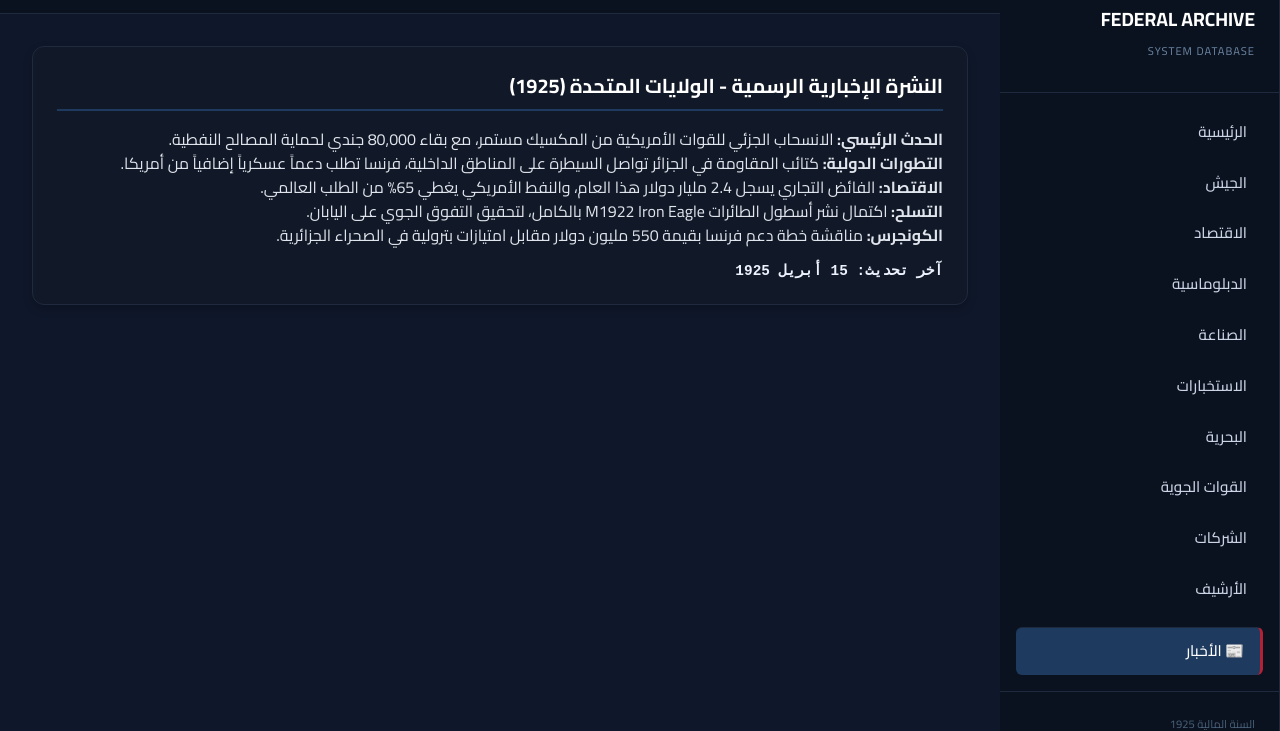
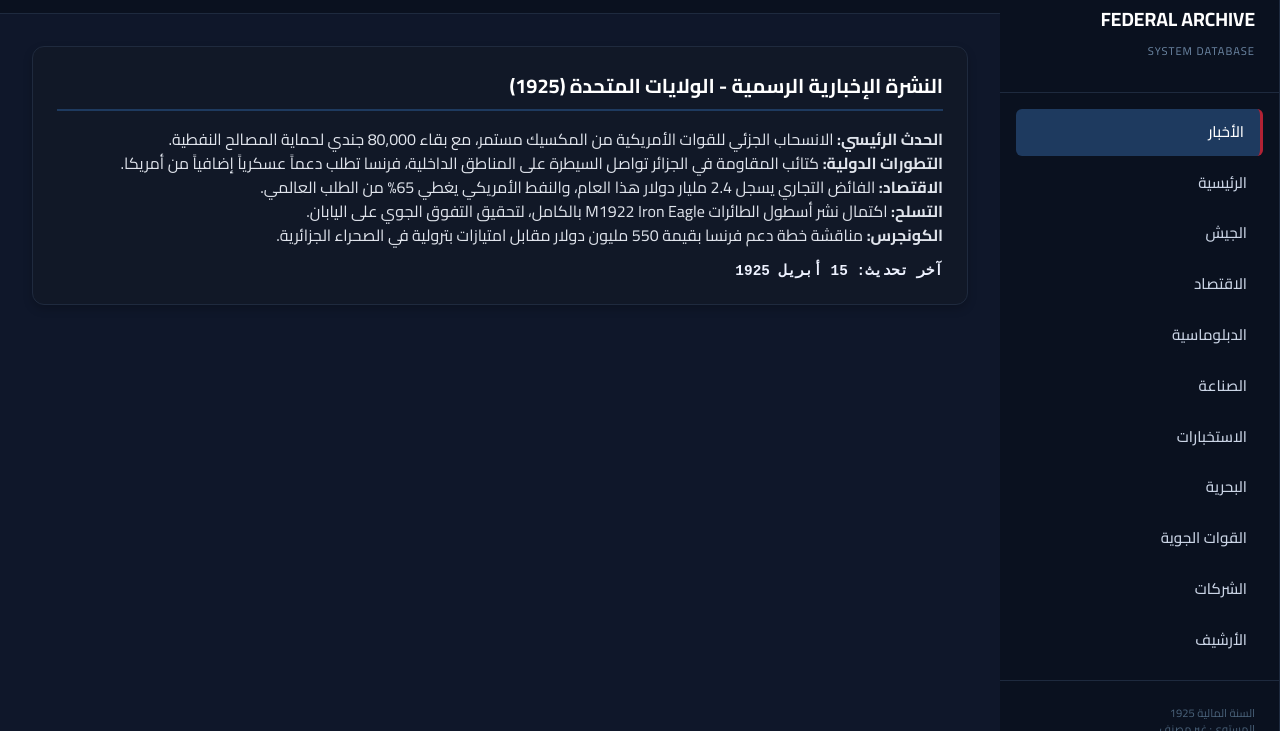
Before and after one commit to Edward-Xh-svg/andromeda-core, a plain HTML site: page index.html in a window 1280 px wide. Shown: the part 69-800 px from the top of the page. Drawn offline with Linux system fonts and the light colour scheme.

Commit message:
Update index.html

```diff
--- a/index.html
+++ b/index.html
@@ -16,6 +16,7 @@
             <div class="sidebar-title">FEDERAL ARCHIVE<br><span>SYSTEM DATABASE</span></div>
         </div>
         <nav class="sidebar-nav">
+            <a href="#" data-page="news" class="nav-link active">الأخبار</a>
             <a href="#" data-page="home" class="nav-link">الرئيسية</a>
             <a href="#" data-page="military" class="nav-link">الجيش</a>
             <a href="#" data-page="economy" class="nav-link">الاقتصاد</a>
@@ -26,7 +27,6 @@
             <a href="#" data-page="airforce" class="nav-link">القوات الجوية</a>
             <a href="#" data-page="corporations" class="nav-link">الشركات</a>
             <a href="#" data-page="archive" class="nav-link">الأرشيف</a>
-            <a href="#" data-page="news" class="nav-link news-link">📰 الأخبار</a>
         </nav>
         <div class="sidebar-footer">
             <div>السنة المالية 1925</div>
```
